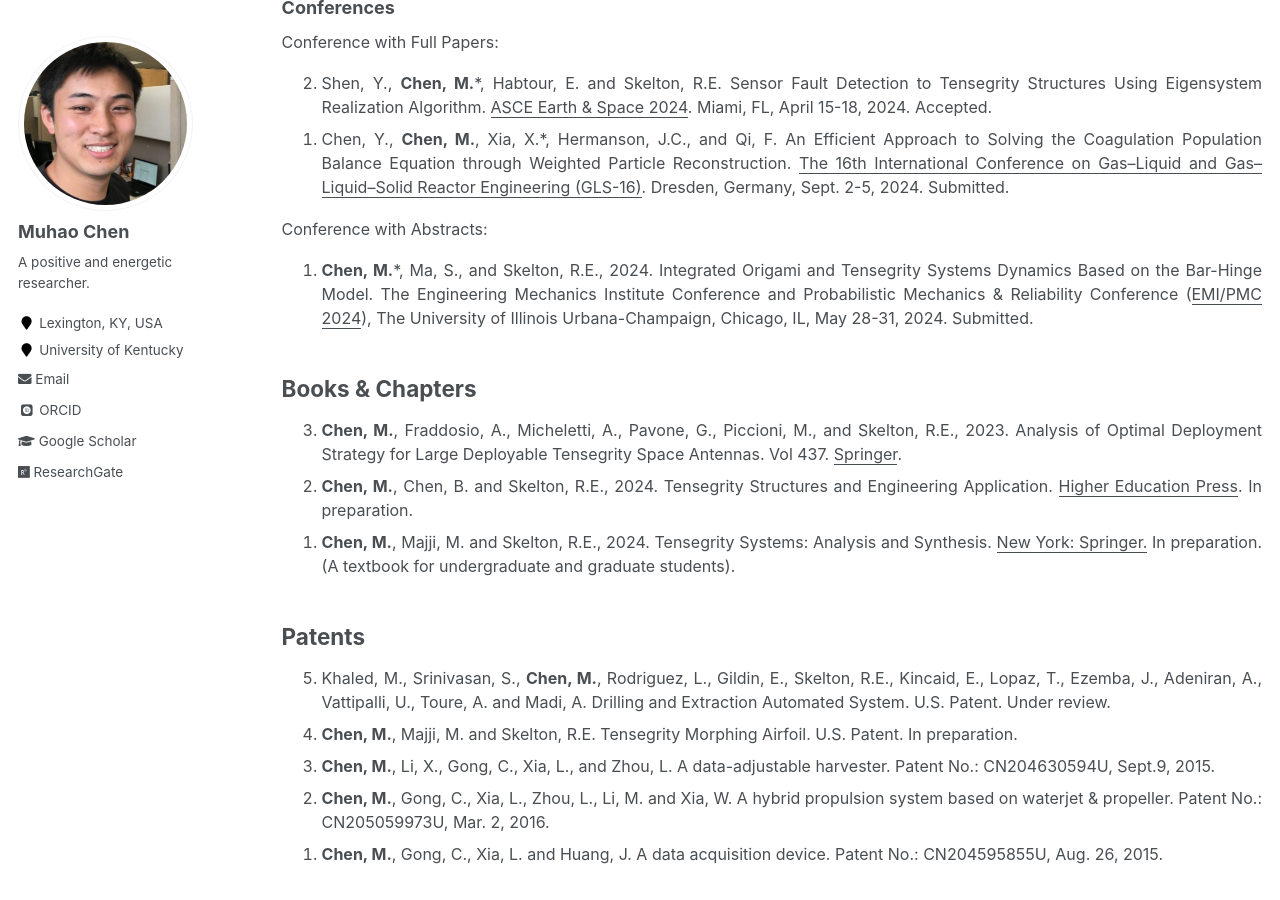
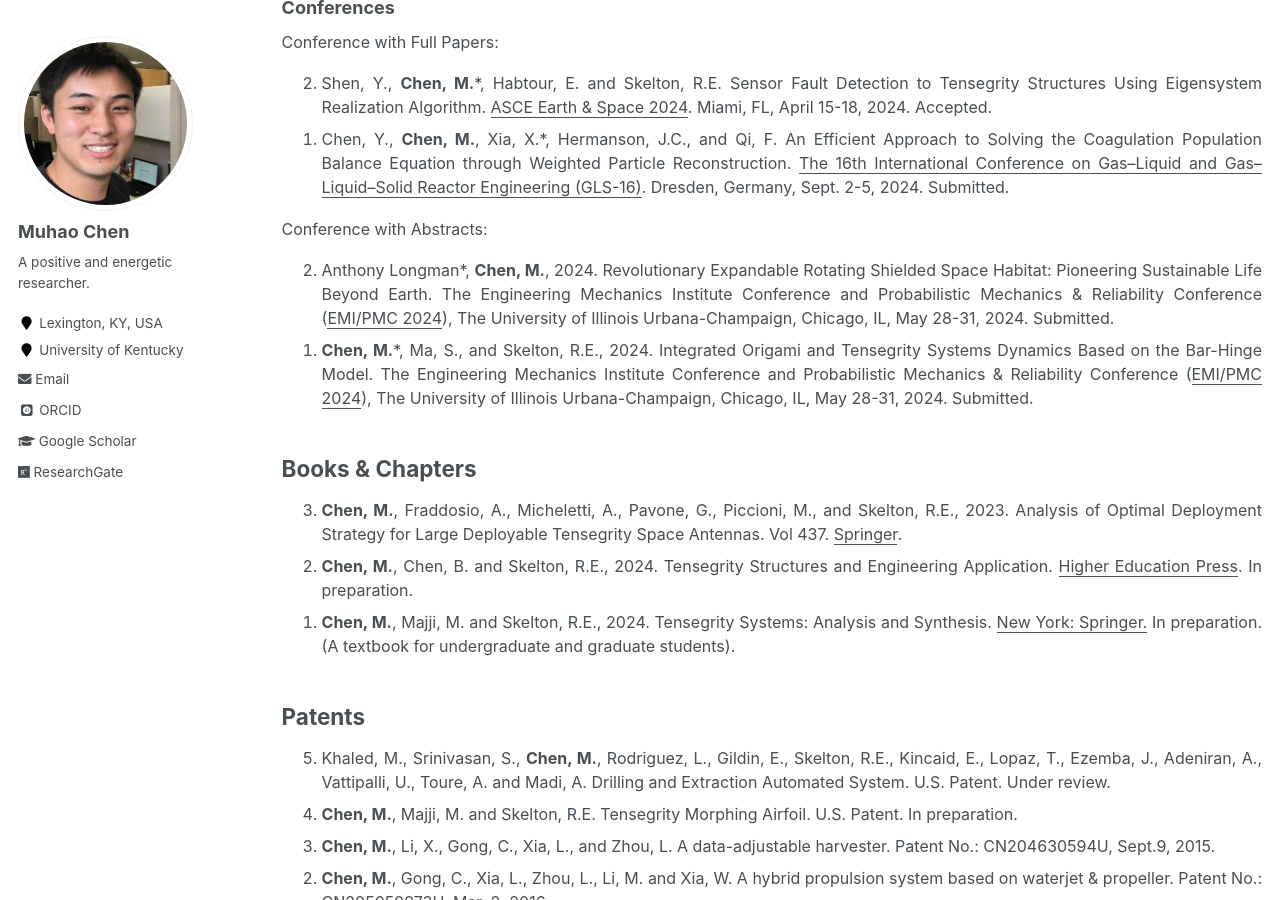
Before and after one commit to Muhao-Chen/muhao-chen.github.io, a Jekyll site: the page built from _pages/publication.md, in a window 1280 px wide and 900 px high, scrolled down 3772 px. Built offline with Jekyll 4.4.1, drawn with Linux system fonts in a browser that asks for light colours; some web fonts are replaced.

Commit message:
Update publication.md

```diff
--- a/_pages/publication.md
+++ b/_pages/publication.md
@@ -102,6 +102,7 @@ Conference with Full Papers:
 </ol>
 Conference with Abstracts:
 <ol reversed>
+<li>Anthony Longman*, <strong>Chen, M.</strong>, 2024. Revolutionary Expandable Rotating Shielded Space Habitat: Pioneering Sustainable Life Beyond Earth. The Engineering Mechanics Institute Conference and Probabilistic Mechanics & Reliability Conference (<u>EMI/PMC 2024</u>), The University of Illinois Urbana-Champaign, Chicago, IL, May 28-31, 2024. Submitted.</li>
 <li><strong>Chen, M.</strong>*, Ma, S., and Skelton, R.E., 2024. Integrated Origami and Tensegrity Systems Dynamics Based on the Bar-Hinge Model. The Engineering Mechanics Institute Conference and Probabilistic Mechanics & Reliability Conference (<u>EMI/PMC 2024</u>), The University of Illinois Urbana-Champaign, Chicago, IL, May 28-31, 2024. Submitted.</li>
 </ol>
 </font>
```
